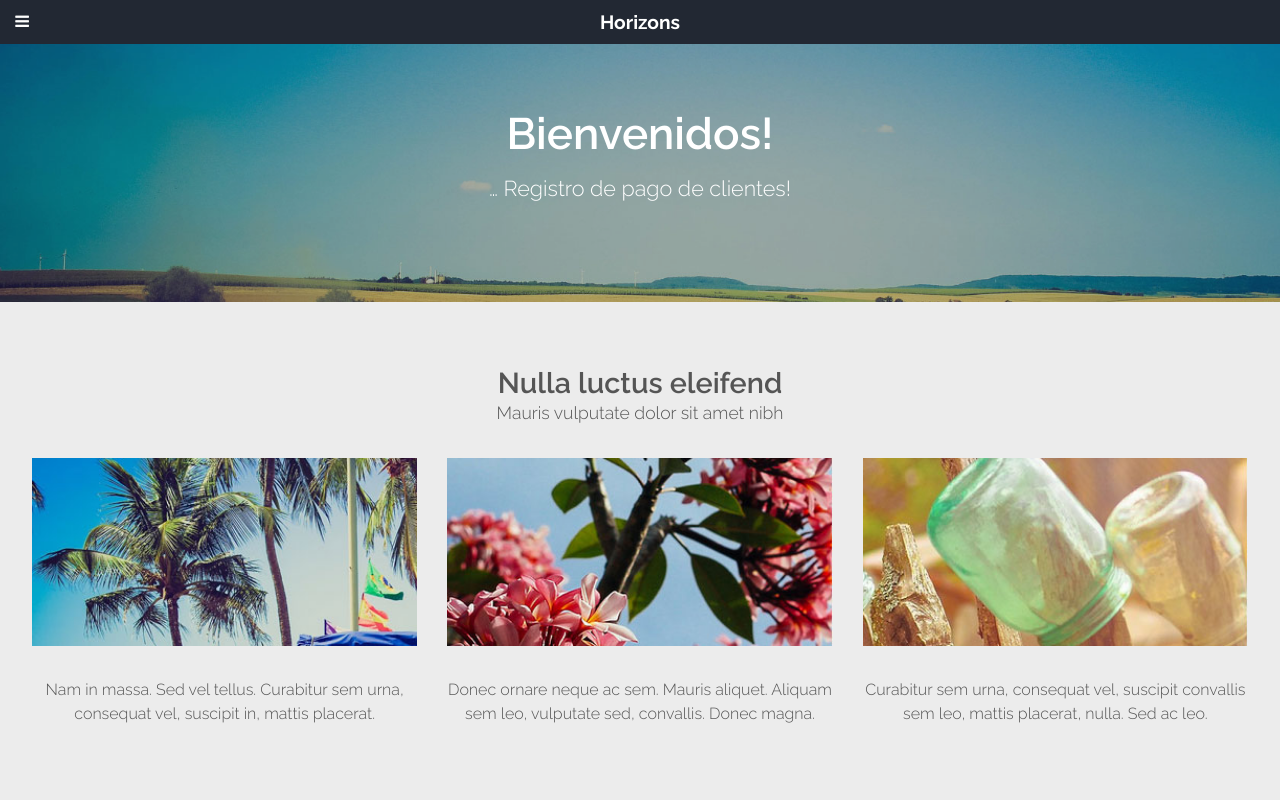
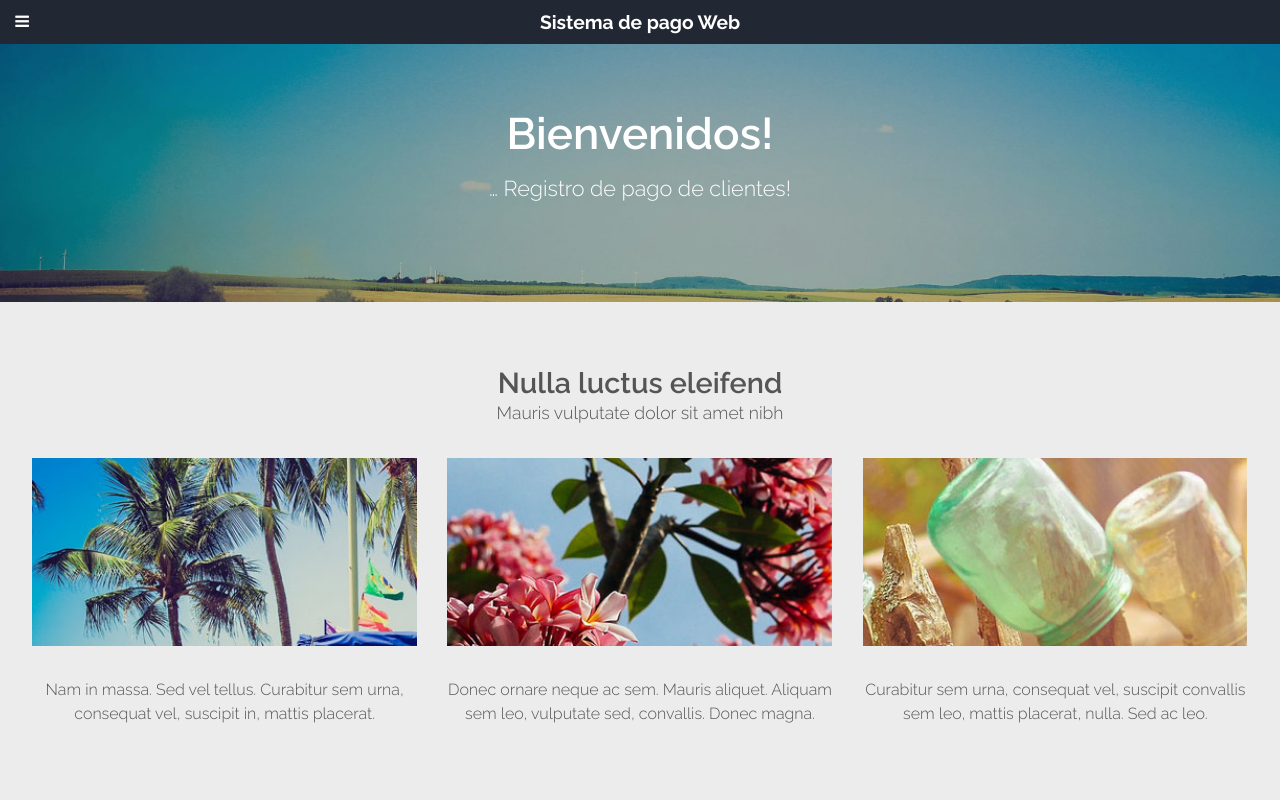
Before and after one commit to jhonfredi/PagosWebCodigoFacilito, a plain HTML site: page index.html in a window 1280 px wide. Shown: the top 800 px of the page. Drawn offline with Linux system fonts and the light colour scheme.

Commit message:
Se cambia Horizont por Sistema de pago web

```diff
--- a/index.html
+++ b/index.html
@@ -29,7 +29,7 @@
 				<div class="container">
 
 					<!-- Logo -->
-						<h1><a href="#" id="logo">Horizons</a></h1>
+						<h1><a href="#" id="logo">Sistema de pago Web</a></h1>
 
 					<!-- Nav -->
 						<nav id="nav">
```
